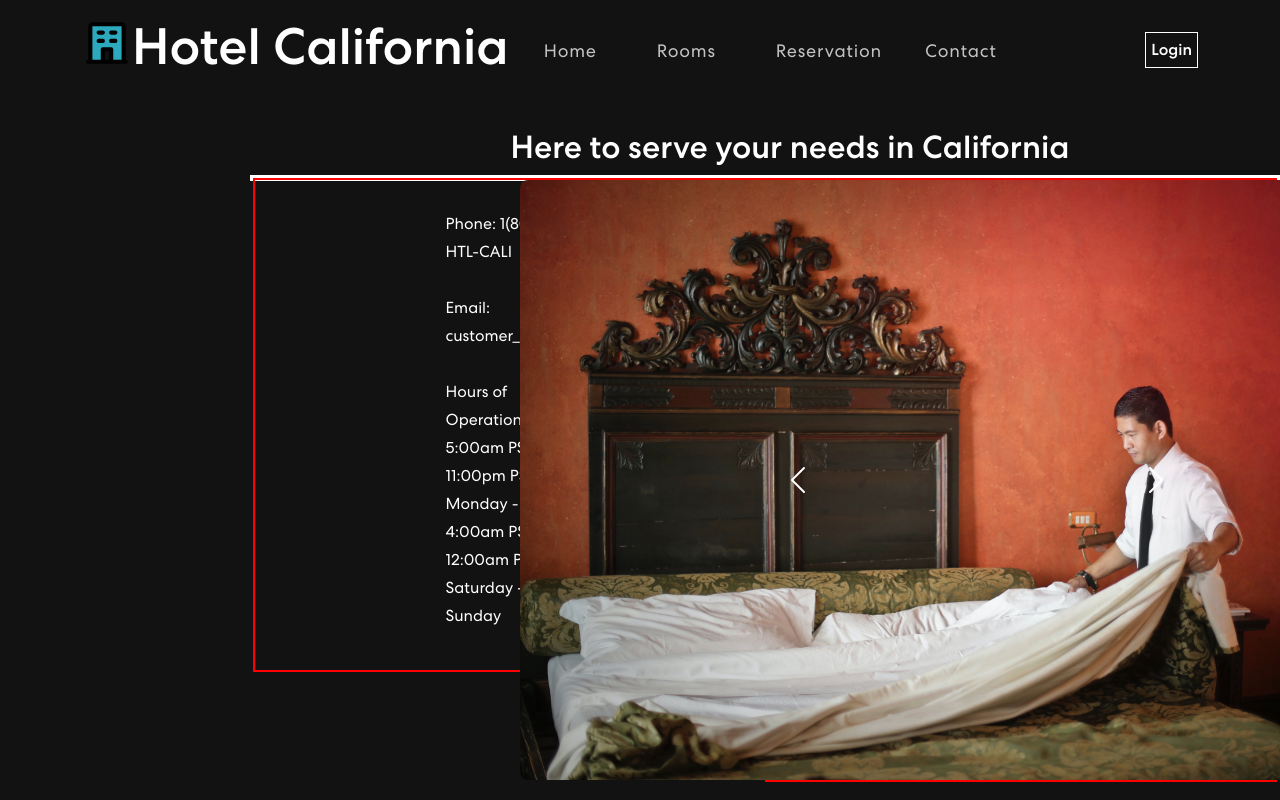
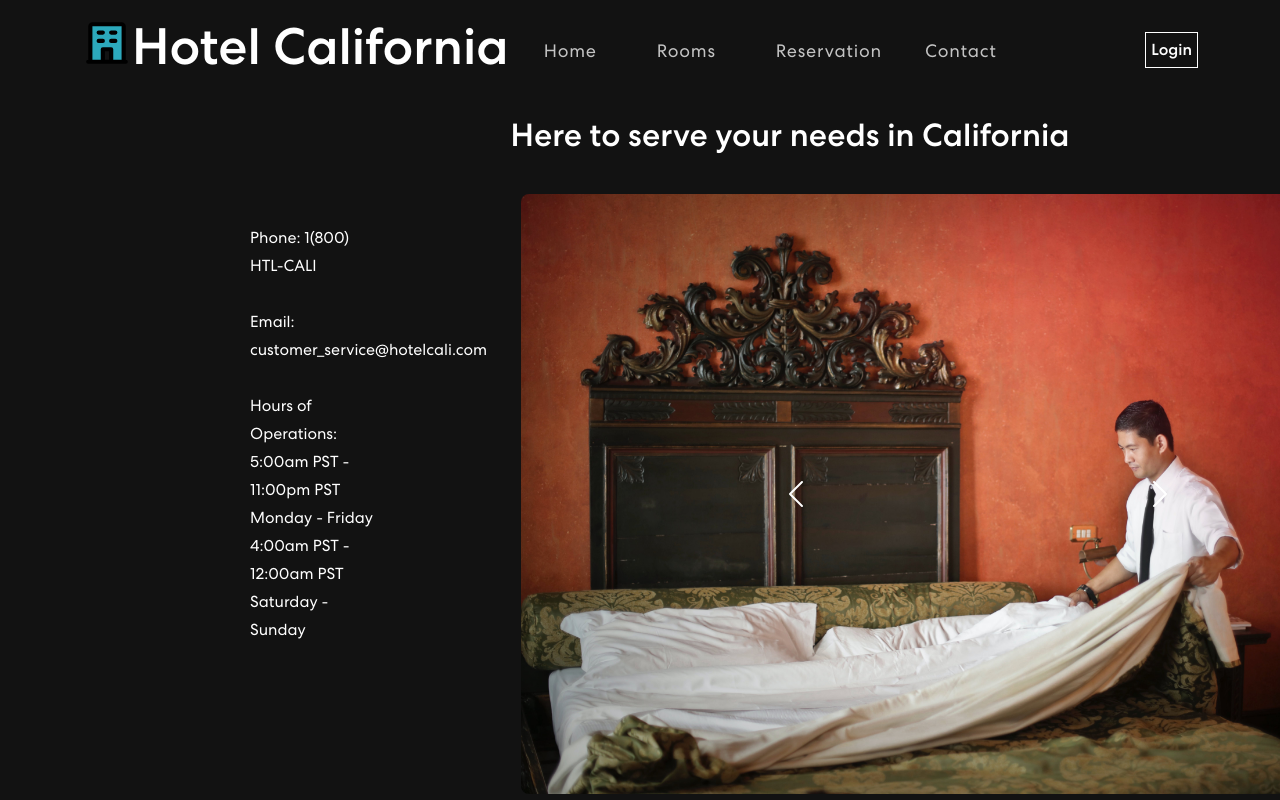
Before and after one commit to Carlo-Emmanuel/BabyDrivers_SpringBoot, a React (Vite) app in the folder babydrivers-react/: page /contact in a window 1280 px wide. Shown: the top 800 px of the page. Built offline with nearby package versions, Linux system fonts and the light colour scheme.

Commit message:
Changed ports

```diff
--- a/babydrivers-react/src/App.css
+++ b/babydrivers-react/src/App.css
@@ -570,6 +570,7 @@ section p {
   text-align: start;
   margin-top: 30px;
   display: inline-block;
+
 }
 
 /* position:relative;
@@ -660,13 +661,20 @@ position:absolute; */
 }
 
 .float-container {
-  border: 3px solid #fff;
-  padding: 0px;
+  display: flex;
+  flex-direction: row;
+  margin-top: 40px;
 }
 
 .float-child {
-  width: 50%;
-  float: left;
-  padding: 0px;
-  border: 2px solid red;
+  flex: 1;
 }
+
+.contact-info-container {
+  max-width: 60%;
+  text-align: left;
+}
+
+.contact-photos {
+  max-width: 60%;
+}
--- a/babydrivers-react/src/components/ContactPage.jsx
+++ b/babydrivers-react/src/components/ContactPage.jsx
@@ -9,7 +9,7 @@ const ContactPage = () => {
       <section className="contact-section-container">
         <h2 className='contact-header'>Here to serve your needs in California</h2>
         <div className='float-container'>
-        <div className='float-child'>
+      <div className='float-child contact-info-container'>
         <p className="contact-info">
           Phone: 1(800) HTL-CALI
           <br />
@@ -20,12 +20,10 @@ const ContactPage = () => {
           5:00am PST - 11:00pm PST Monday - Friday<br />
           4:00am PST - 12:00am PST Saturday - Sunday
         </p>
-
       </div>
-        <div className="contact-photos contact-carousel float-child">
+      <div className="float-child contact-photos contact-carousel">
         <ImageCarousel data={contacts_slides}></ImageCarousel>
       </div>
-
     </div>
       </section>
     </div>
--- a/babydrivers-react/src/components/EditReservation.jsx
+++ b/babydrivers-react/src/components/EditReservation.jsx
@@ -34,7 +34,7 @@ const EditReservation = () => {
   const handleSubmit = async (e) => {
     e.preventDefault();
     try {
-      const url = `http://localhost:8010/reservations/${confirmCode}`;
+      const url = `http://localhost:8080/reservations/${confirmCode}`;
 
       let id;
 
--- a/babydrivers-react/src/components/Form.jsx
+++ b/babydrivers-react/src/components/Form.jsx
@@ -23,21 +23,21 @@ const Form = () => {
   const handleSubmit = async (e) => {
     e.preventDefault();
     try {
-      const url = "http://localhost:8010/reservations/create";
+      const url = "http://localhost:8080/reservations/create";
       let id;
 
       switch (roomType) {
         case "Single Bed($200/night)":
-          id = 1;
+          id = 9;
           break;
         case "Double Bed($400/night)":
-          id = 2;
+          id = 7;
           break;
         case "Single Suite($450/night)":
-          id = 3;
+          id = 10;
           break;
         case "Double Suite($800/night)":
-          id = 4;
+          id = 11;
           break;
         default:
           id = 0;
--- a/babydrivers-react/src/components/Manager.jsx
+++ b/babydrivers-react/src/components/Manager.jsx
@@ -13,7 +13,7 @@ const RoomFetchingComponent = () => {
   const [sortOrder, setSortOrder] = useState('asc');
   const [sortBy, setSortBy] = useState('reservationTotal');
 
-  const url = "http://localhost:8010/reservations/all";
+  const url = "http://localhost:8080/reservations/all";
 
   useEffect(() => {
     const fetchData = async () => {
```
Lines whose indentation alone changed are shown as unchanged.
